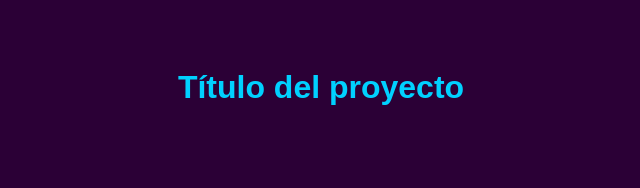
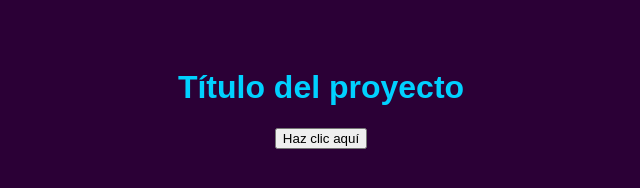
Before and after one commit to vmberrocal-spec/proyecto2, a plain HTML site: page index.html in a window 1280 px wide. Shown: the whole page, without its empty margins (319-959 px from the left). Drawn offline with Linux system fonts and the light colour scheme.

Commit message:
Agregar botón 'Haz clic aquí'

```diff
--- a/index.html
+++ b/index.html
@@ -10,5 +10,7 @@
 </head>
 <body>
   <h1 id="main-title">Título del proyecto</h1>
+  <button id="mi-boton">Haz clic aquí</button>
+
 </body>
 </html>
```
